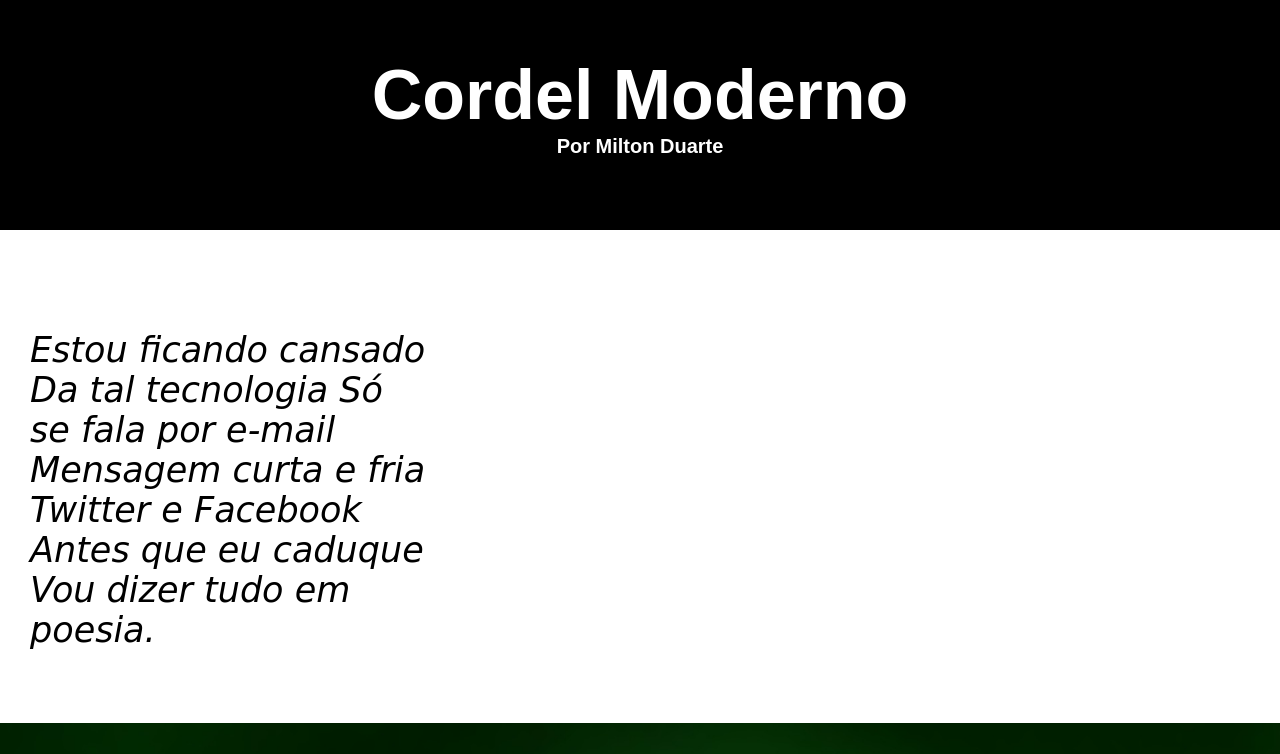
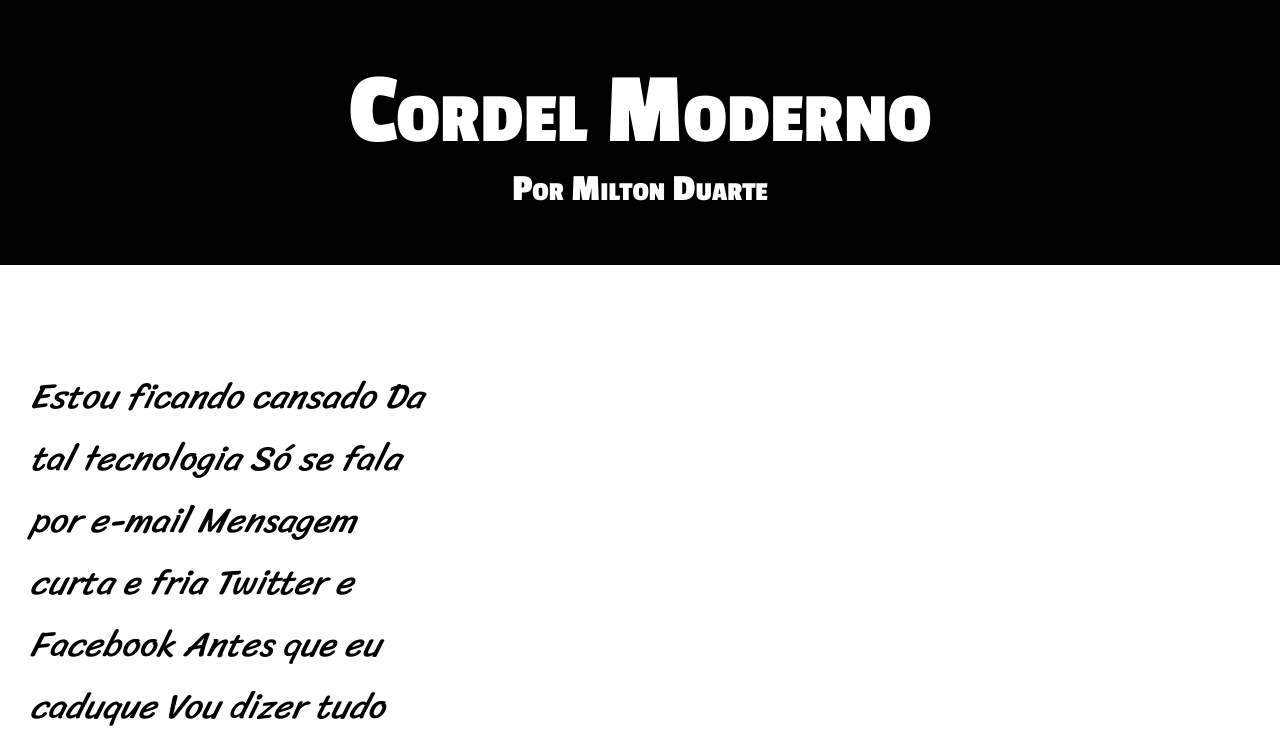
Before and after one commit to JonathanAlbefaro/html-css, a plain HTML site: page exercícios/d012/index.html in a window 1280 px wide. Shown: the top 754 px of the page. Drawn offline with Linux system fonts and the light colour scheme.

Commit message:
pequena refatoração no meu desafio d012

```diff
--- a/exercícios/d012/index.html
+++ b/exercícios/d012/index.html
@@ -7,40 +7,46 @@
 
 
     <style>
+        @import url('https://fonts.googleapis.com/css2?family=Bebas+Neue&family=Passion+One:wght@400;700;900&family=Roboto+Mono:ital,wght@0,100..700;1,100..700&family=Sriracha&display=swap');
         *{
             margin: 0px;
             padding: 0px;
         }
 
-        @import url('https://fonts.googleapis.com/css2?family=Bebas+Neue&family=Passion+One:wght@400;700;900&family=Roboto+Mono:ital,wght@0,100..700;1,100..700&family=Roboto:ital,wght@0,100..900;1,100..900&family=Sriracha&display=swap');
-
-        @import url('https://fonts.googleapis.com/css2?family=Bebas+Neue&family=Roboto+Mono:ital,wght@0,100..700;1,100..700&family=Roboto:ital,wght@0,100..900;1,100..900&family=Sriracha&display=swap');
+        :root{
+            --font0: Verdana, Geneva, Tahoma, sans-serif;
+            --font1: "Passion One", sans-serif;
+            --font2: "Sriracha", cursive;
+        }
 
 
-        body{
-            margin: auto;
+
+        html, body{
+           min-height: 100vh;
+           font-family: var(--font2);
         }
 
         header{
-            font-family: "Passion One", sans-serif;
-            font-weight: 900;
+            font-family: var(--font1);
+            font-weight: bold;
             font-style: normal;
             background-color: black;
-            height: 120px;
             text-align: center;
+            font-variant: small-caps;
+            padding: 55px;
+             padding-bottom: 55px;
 
-            padding: 55px;
-            color: white;
+          color: white;
            margin-top: 0px;
         }
 
         header > h1{
-            font-size: 70px;
+            font-size: 8vw;
         }
 
-        header > p{
-            font-size: 20px;
-        }
+       header p {
+        font-size: 3vw;
+       }
 
         header a{
             text-decoration: none;
@@ -117,6 +123,7 @@
         }
 
         footer a{
+            font-family: var(--font0);
             text-decoration: none;
             color: white;
             font-weight: bold;
```
